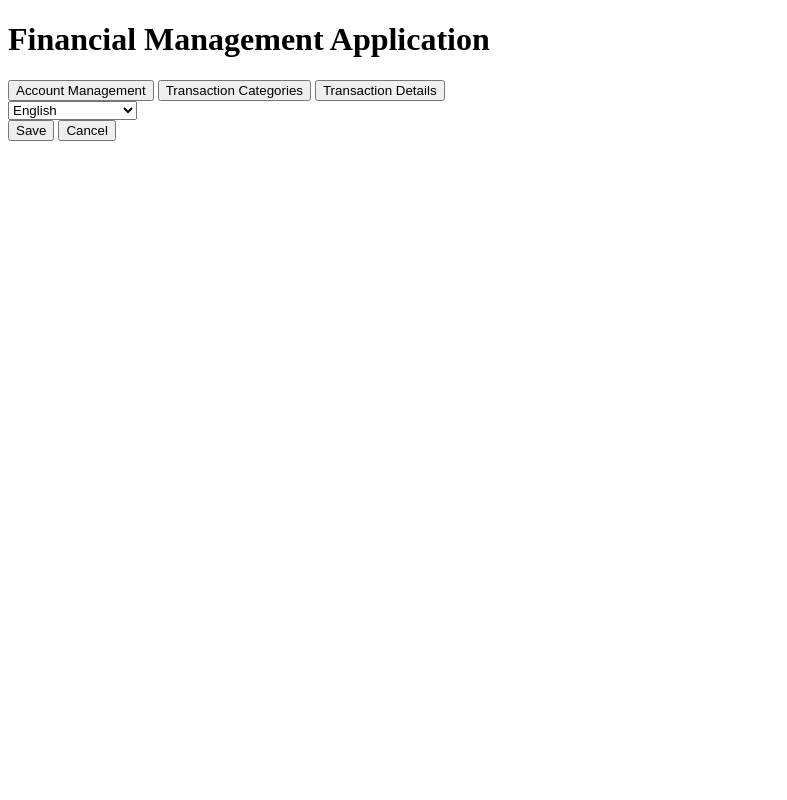
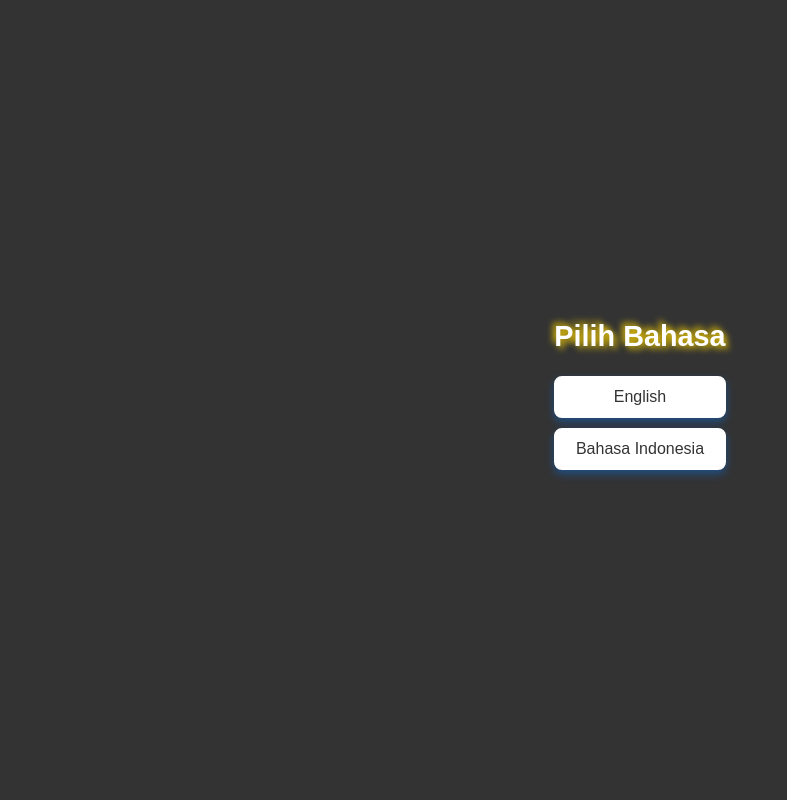
Before and after one commit to pusatilmu/accounting, a PHP site: page / in a window 1280 px wide. Shown: the whole page, without its empty margins (0-787 px from the left). Run offline with PHP 8.4, Linux system fonts and the light colour scheme.

Commit message:
Mengubah file: index.php

```diff
--- a/index.php
+++ b/index.php
@@ -4,63 +4,105 @@
 <head>
   <meta charset="UTF-8">
   <meta name="viewport" content="width=device-width, initial-scale=1.0">
-  <title id="title">Financial Management Application</title>
+  <title>Financial Management Application</title>
+  <style>
+    /* ==============================
+    Kelas untuk Body dan Umum
+    ============================== */
+    .body {
+      background-color: #333333;
+      /* Warna latar belakang gelap */
+      color: white;
+      /* Warna teks putih */
+      font-family: Arial, sans-serif;
+      /* Font default */
+      text-align: center;
+      /* Menyelaraskan teks ke tengah */
+      margin: 0;
+      padding: 0;
+      display: flex;
+      flex-direction: column;
+      justify-content: center;
+      align-items: center;
+      height: 100vh;
+    }
+
+    .h2-title {
+      font-size: 1.8rem;
+      /* Ukuran font judul lebih kecil */
+      margin-top: 0;
+      text-shadow: 3px 3px 6px rgba(255, 215, 0, 0.8), -3px -3px 6px rgba(255, 215, 0, 0.8);
+      /* Bayangan kuning yang lebih kuat */
+    }
+
+    .button-container {
+      margin-top: 20px;
+    }
+
+    /* ==============================
+    Kelas untuk Tombol
+    ============================== */
+    .button {
+      display: block;
+      /* Tombol tampil vertikal */
+      color: #333333;
+      /* Teks tombol hitam */
+      font-size: 1rem;
+      /* Ukuran font tombol */
+      text-decoration: none;
+      /* Menghapus garis bawah */
+      margin: 10px 0;
+      /* Jarak vertikal antar tombol */
+      padding: 10px 20px;
+      /* Padding tombol */
+      border: 2px solid white;
+      /* Border putih */
+      border-radius: 8px;
+      /* Sudut tombol membulat */
+      background-color: white;
+      /* Latar belakang tombol putih */
+      text-align: center;
+      /* Teks tombol rata tengah */
+      box-shadow: 0 4px 8px rgba(0, 123, 255, 0.4);
+      /* Bayangan tombol */
+      transition: all 0.3s ease;
+      /* Transisi halus saat hover */
+    }
+
+    /* ==============================
+    Kelas untuk Hover Tombol
+    ============================== */
+    .button:hover {
+      color: white;
+      /* Warna teks putih saat hover */
+      background-color: #444444;
+      /* Latar belakang tombol lebih terang */
+      border: 2px solid white;
+      /* Border tetap putih saat hover */
+      box-shadow: 0 6px 12px rgba(0, 123, 255, 0.6);
+      /* Bayangan lebih besar saat hover */
+      transform: translateY(-3px);
+      /* Efek tombol terangkat */
+    }
+
+    /* ==============================
+    Kelas untuk Efek Tombol Aktif (Saat Diklik)
+    ============================== */
+    .button:active {
+      transform: translateY(1px);
+      /* Efek tombol menurun saat ditekan */
+    }
+  </style>
 </head>
 
-<body>
-  <h1 id="title">Financial Management Application</h1>
+<body class="body">
   <div>
-    <button id="account_management">Account Management</button>
-    <button id="category_management">Transaction Categories</button>
-    <button id="transaction_details">Transaction Details</button>
+    <h2 class="h2-title">Pilih Bahasa</h2>
+    <div class="button-container">
+      <a href="./en" class="button">English</a>
+      <a href="./id" class="button">Bahasa Indonesia</a>
+    </div>
   </div>
-
-  <!-- Dropdown untuk memilih bahasa -->
-  <select onchange="changeLanguage(this.value)">
-    <option value="en">English</option>
-    <option value="id">Bahasa Indonesia</option>
-  </select>
-
-  <div>
-    <button id="save">Save</button>
-    <button id="cancel">Cancel</button>
-  </div>
-
-  <script>
-    let currentLang = 'en'; // Default language
-
-    // Fungsi untuk memuat file JSON bahasa
-    function loadLanguage(lang) {
-      fetch(`./assets/lang/${lang}.json`)
-        .then(response => response.json())
-        .then(data => {
-          document.getElementById('title').textContent = data.title;
-          document.getElementById('account_management').textContent = data.account_management;
-          document.getElementById('category_management').textContent = data.category_management;
-          document.getElementById('transaction_details').textContent = data.transaction_details;
-          document.getElementById('save').textContent = data.save;
-          document.getElementById('cancel').textContent = data.cancel;
-        });
-    }
-
-    // Fungsi untuk mengubah bahasa dan mengarahkan ke folder yang sesuai
-    function changeLanguage(lang) {
-      currentLang = lang;
-
-      // Pindahkan pengguna ke folder sesuai bahasa yang dipilih
-      if (lang === 'id') {
-        window.location.href = './id'; // Redirect ke folder id (Bahasa Indonesia)
-      } else if (lang === 'en') {
-        window.location.href = './en'; // Redirect ke folder en (Bahasa Inggris)
-      }
-
-      // Memuat bahasa yang sesuai setelah redirect
-      loadLanguage(lang);
-    }
-
-    // Memuat bahasa default (Inggris) pada awalnya
-    loadLanguage(currentLang);
-  </script>
 </body>
 
 </html>
```
